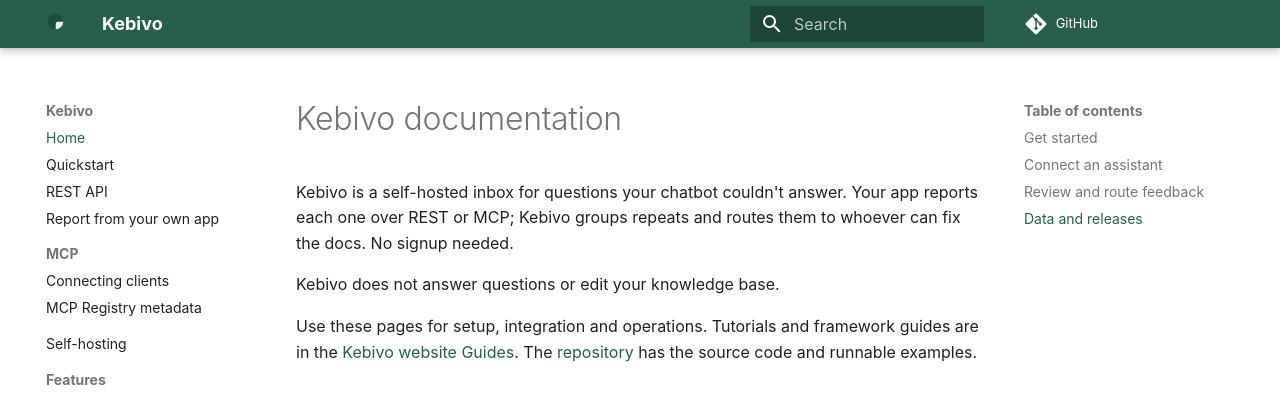
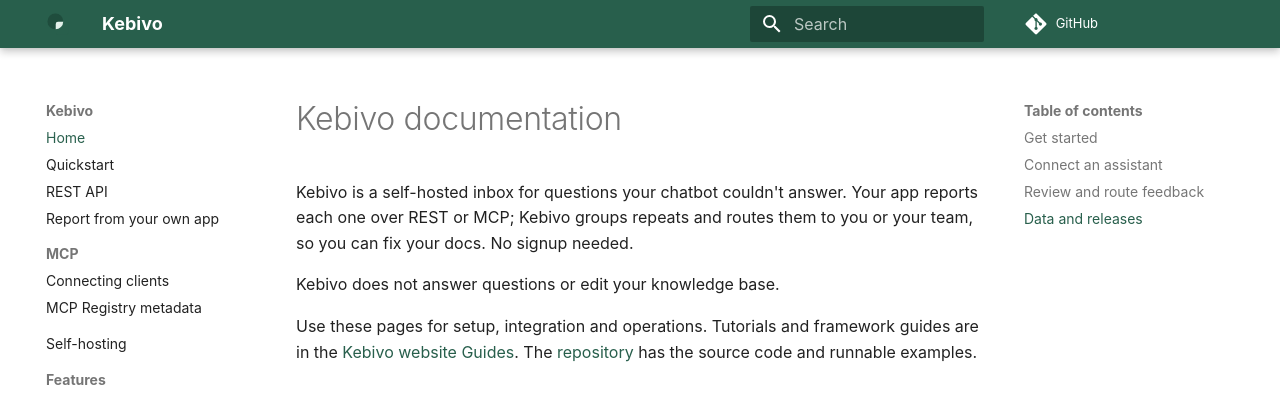
Before and after one commit to OCNAI/kebivo, an MkDocs documentation site: the page built from docs/index.md, in a window 1280 px wide and 1300 px high. Shown: the top 399 px of the window. Built offline with MkDocs 1.6.1 and Material for MkDocs 9.7.7, drawn with Linux system fonts in a browser that asks for light colours.

Commit message:
Speak to the reader as "you" in the README and docs index
Replace third-person stand-ins ("whoever can fix the docs", "the
documentation owner", "content owners", "a person", "the user") with
second person: you are the developer who built the chatbot, and your
customers are its users. Wording only; the H1, quickstart and technical
sections are unchanged.

```diff
--- a/docs/index.md
+++ b/docs/index.md
@@ -1,11 +1,11 @@
 ---
 title: "Kebivo docs: self-hosted inbox for questions your chatbot couldn't answer"
-description: "Your chatbot app reports each question it couldn't answer over REST or MCP. Kebivo groups repeats and routes them to whoever fixes the docs. Self-hosted, no signup."
+description: "Your chatbot app reports each question it couldn't answer over REST or MCP. Kebivo groups repeats and routes them to you or your team. Self-hosted, no signup."
 ---
 
 # Kebivo documentation
 
-Kebivo is a self-hosted inbox for questions your chatbot couldn't answer. Your app reports each one over REST or MCP; Kebivo groups repeats and routes them to whoever can fix the docs. No signup needed.
+Kebivo is a self-hosted inbox for questions your chatbot couldn't answer. Your app reports each one over REST or MCP; Kebivo groups repeats and routes them to you or your team, so you can fix your docs. No signup needed.
 
 Kebivo does not answer questions or edit your knowledge base.
 
```
Also changed, not shown: README.md (+8 -8 lines).
